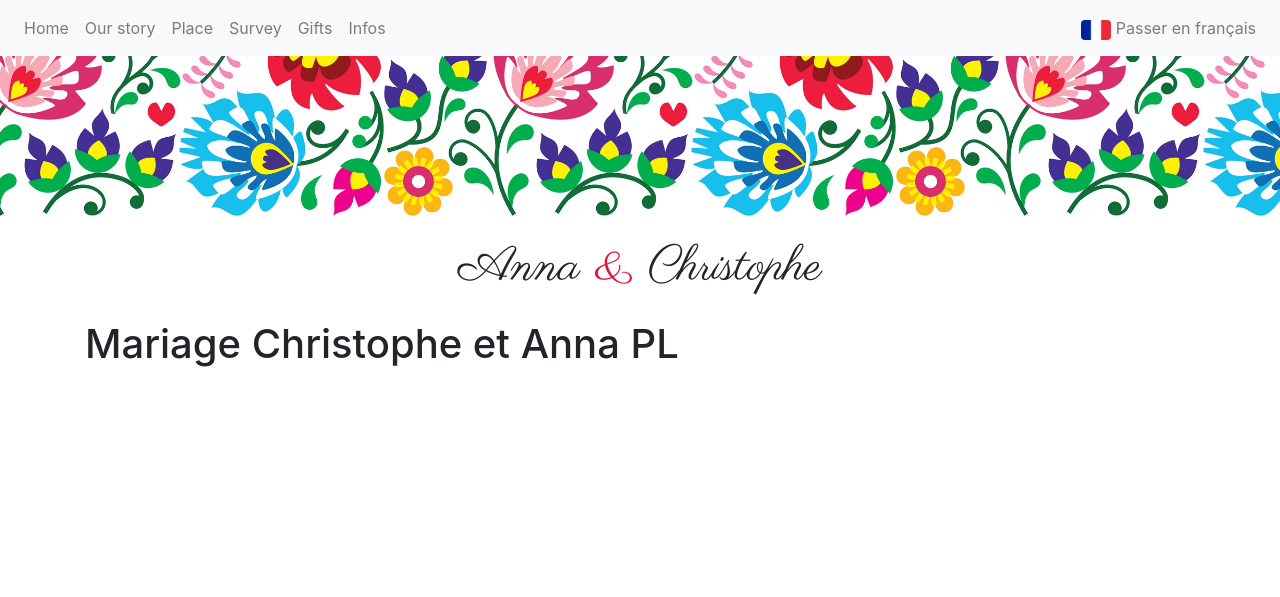
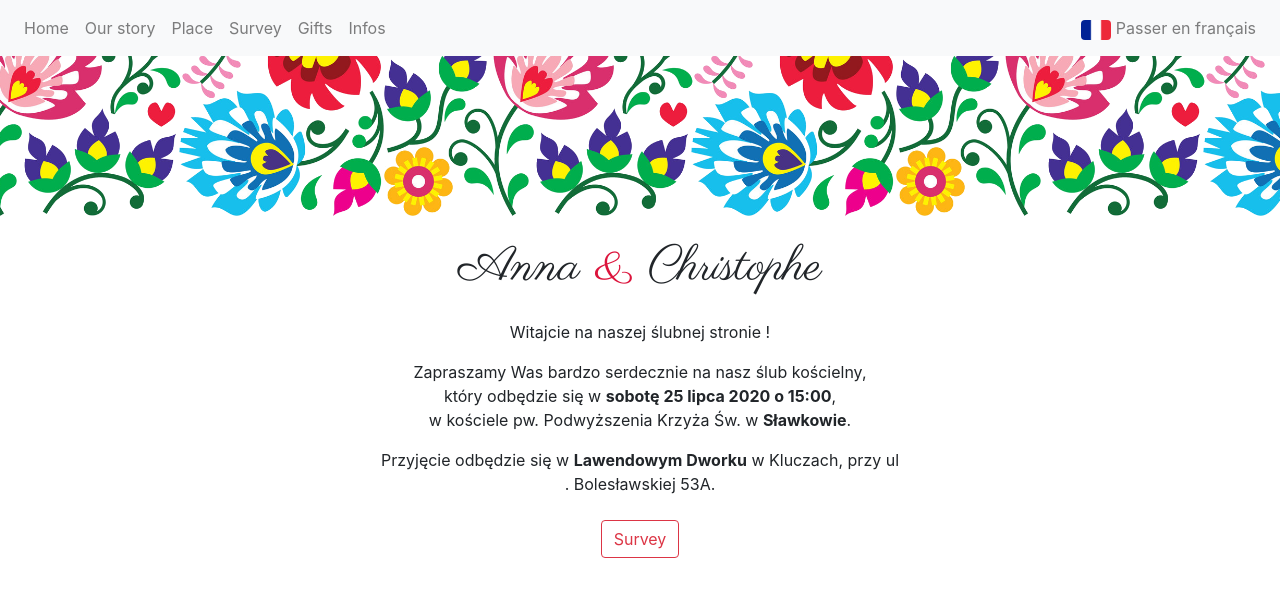
Before and after one commit to christophe-bazin/mariage, a Jekyll site: the page built from pl/index.md, in a window 1280 px wide. Shown: the top 597 px of the page. Built offline with Jekyll 4.4.1, drawn with Linux system fonts in a browser that asks for light colours.

Commit message:
HP with button translation

```diff
--- a/_data/translations.yml
+++ b/_data/translations.yml
@@ -28,3 +28,9 @@ navigation:
   switch:
     fr: "Switch to polish"
     pl: "Passer en français"
+
+page:
+  index:
+    rsvp:
+      fr: "Formulaire de réponse"
+      pl: "Survey"
--- a/pl/index.md
+++ b/pl/index.md
@@ -5,4 +5,16 @@ lang: pl
 lang-ref: mariage-christophe-et-anna
 ---
 
-# Mariage Christophe et Anna PL
+<div class="row">
+  <div class="col-12 text-center">
+    <p>Witajcie na naszej ślubnej stronie  ! </p>
+    <p>Zapraszamy Was bardzo serdecznie na nasz ślub kościelny,<br />
+      który odbędzie się w <strong>sobotę 25 lipca 2020 o 15:00</strong>,<br />
+    w kościele pw. Podwyższenia Krzyża Św. w <strong>Sławkowie</strong>.</p>
+    <p>Przyjęcie odbędzie się w <strong>Lawendowym Dworku</strong> w Kluczach, przy ul<br />
+     . Bolesławskiej 53A.</p>
+    <div class="pt-2">
+      <button type="button" class="btn btn-outline-danger">{{ site.data.translations.page.index.rsvp[page.lang] }}</button>
+    </div>
+  </div>
+</div>
```
Also changed, not shown: fr/index.md (+1 -1 lines).
